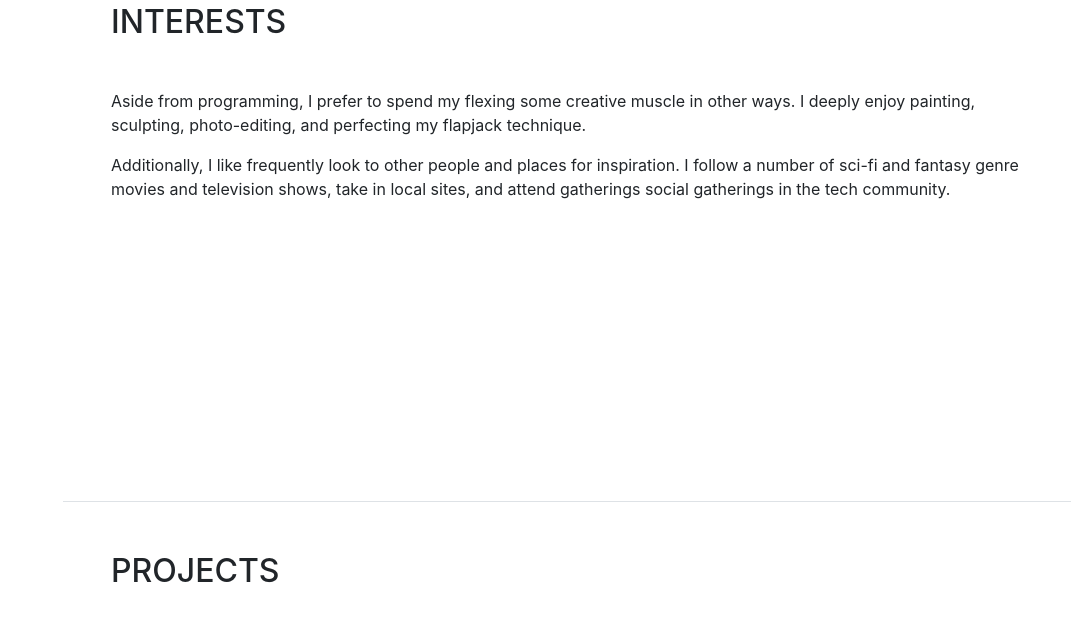
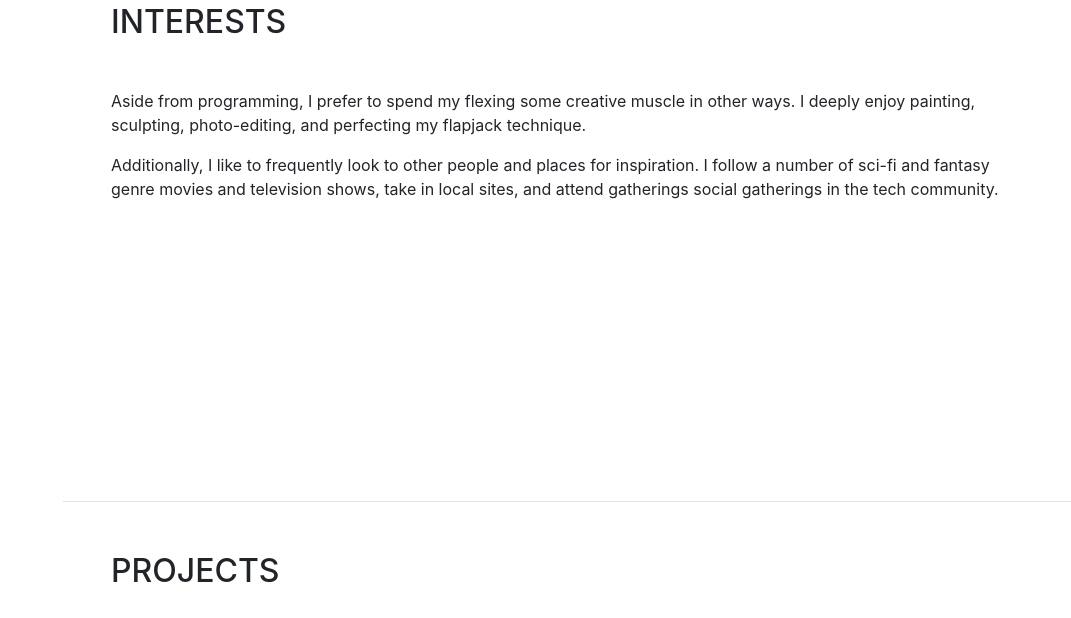
Before and after one commit to DericAaron/DericJAaron, a website with bundled scripts: page index.html in a window 1280 px wide. Shown: the part 4036-4654 px from the top of the page, without its empty margins (209-1280 px from the left). Built offline with nearby package versions, Linux system fonts and the light colour scheme; a web font is replaced by a local one.

Commit message:
edited type-o

```diff
--- a/index.html
+++ b/index.html
@@ -237,7 +237,7 @@
         <div class="my-auto">
           <h2 class="mb-5">Interests</h2>
           <p>Aside from programming, I prefer to spend my flexing some creative muscle in other ways. I deeply enjoy painting, sculpting, photo-editing, and perfecting my flapjack technique.</p>
-          <p class="mb-0">Additionally, I like frequently look to other people and places for inspiration. I follow a number of sci-fi and fantasy genre movies and television shows, take in local sites, and attend gatherings social gatherings in the tech community.</p>
+          <p class="mb-0">Additionally, I like to frequently look to other people and places for inspiration. I follow a number of sci-fi and fantasy genre movies and television shows, take in local sites, and attend gatherings social gatherings in the tech community.</p>
         </div>
       </section>
 
```
